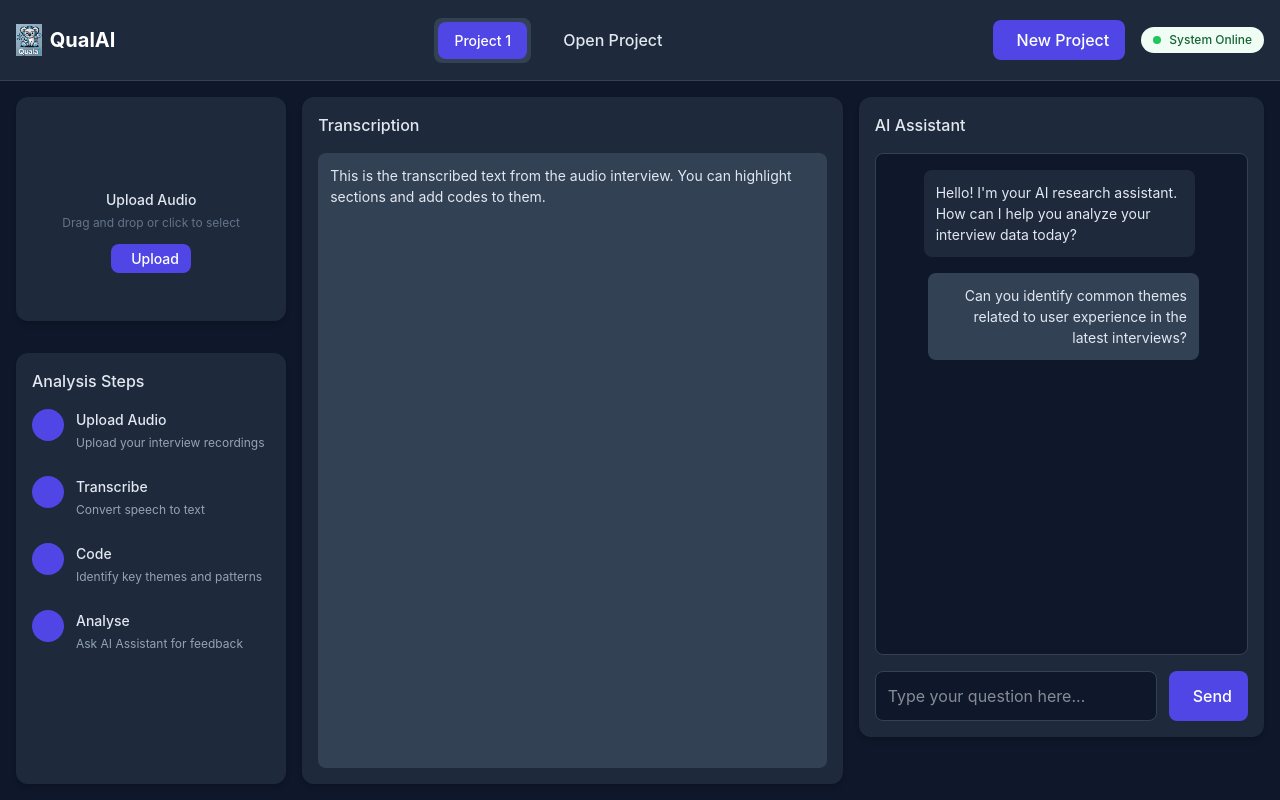
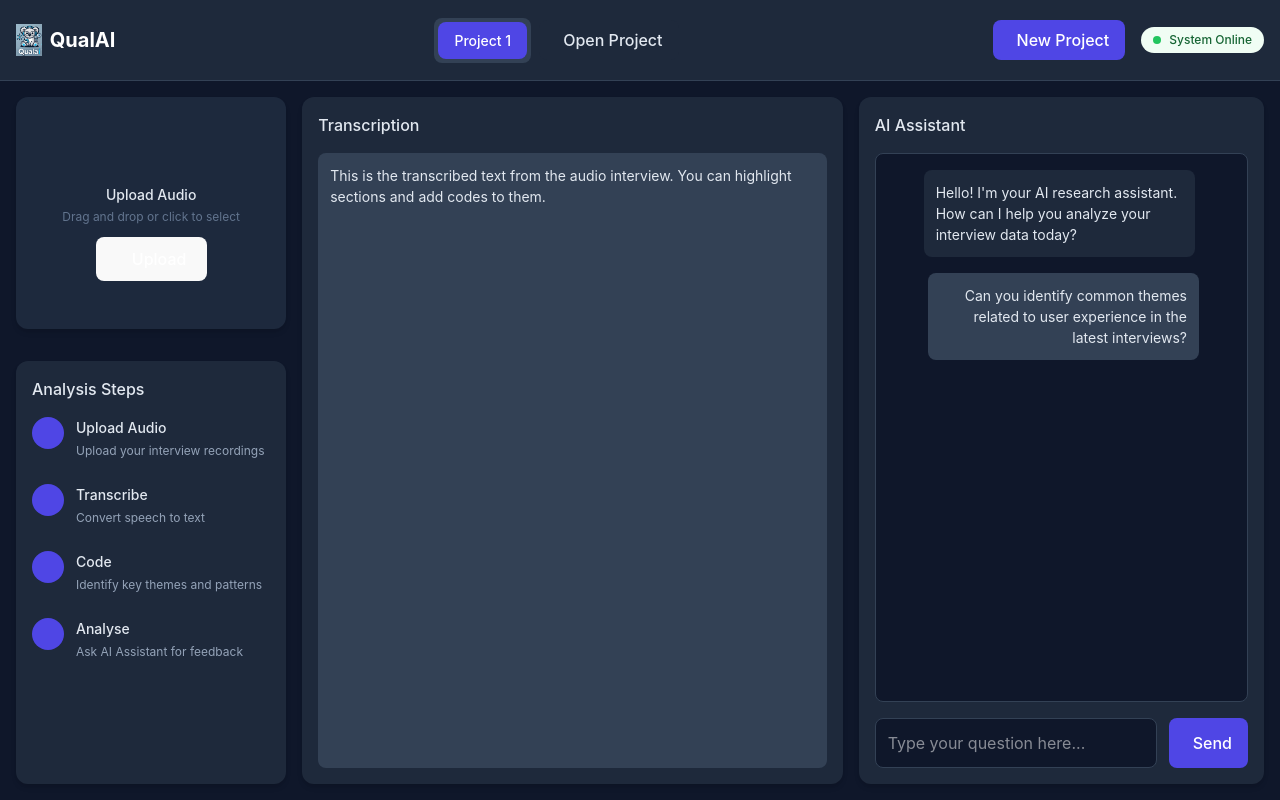
Before and after one commit to Monash-FIT3170/2025W2-QualAI, a React (Vite) app in the folder client/: page / in a window 1280 px wide. Built offline with nearby package versions, Linux system fonts and the light colour scheme.

Commit message:
Updated to use tailwind

```diff
--- a/client/package.json
+++ b/client/package.json
@@ -13,18 +13,20 @@
     "@tailwindcss/vite": "^4.1.5",
     "react": "^19.0.0",
     "react-dom": "^19.0.0",
-    "react-router-dom": "^7.5.3",
-    "tailwindcss": "^4.1.5"
+    "react-router-dom": "^7.5.3"
   },
   "devDependencies": {
     "@eslint/js": "^9.22.0",
     "@types/react": "^19.0.10",
     "@types/react-dom": "^19.0.4",
     "@vitejs/plugin-react": "^4.3.4",
+    "autoprefixer": "^10.4.21",
     "eslint": "^9.22.0",
     "eslint-plugin-react-hooks": "^5.2.0",
     "eslint-plugin-react-refresh": "^0.4.19",
     "globals": "^16.0.0",
+    "postcss": "^8.5.3",
+    "tailwindcss": "^4.1.6",
     "vite": "^6.3.1"
   }
 }
--- a/client/src/assets/styles/AIAssistant.css
+++ b/client/src/assets/styles/AIAssistant.css
@@ -3,7 +3,7 @@
     border-radius: 0.75rem;
     box-shadow: 0 4px 6px -1px rgba(0, 0, 0, 0.1), 0 2px 4px -1px rgba(0, 0, 0, 0.06);
     padding: 1rem;
-    height: 80vh;
+    height: 100%;
     display: flex;
     flex-direction: column;
   }
--- a/client/src/assets/styles/UploadAudioCard.css
+++ b/client/src/assets/styles/UploadAudioCard.css
@@ -1,4 +1,4 @@
-.upload-audio-card {
+/* .upload-audio-card {
     background-color: #1e293b;
     border-radius: 0.75rem;
     box-shadow: 0 4px 6px -1px rgba(0, 0, 0, 0.1), 0 2px 4px -1px rgba(0, 0, 0, 0.06);
--- a/client/src/components/UploadAudioCard.jsx
+++ b/client/src/components/UploadAudioCard.jsx
@@ -1,5 +1,5 @@
 import React from 'react';
-import '../assets/styles/UploadAudioCard.css';
+// Remove this import: import '../assets/styles/UploadAudioCard.css';
 
 const UploadAudioCard = () => {
   const handleUpload = () => {
@@ -22,14 +22,17 @@ const UploadAudioCard = () => {
   };
 
   return (
-    <div className="upload-audio-card">
-      <div className="upload-content">
-        <div className="upload-icon">
+    <div className="bg-slate-800 rounded-xl shadow-md p-4 mb-4">
+      <div className="flex flex-col items-center justify-center py-8 px-4">
+        <div className="text-2xl text-slate-400 mb-2">
           <i className="icon-cloud-upload"></i>
         </div>
-        <h3 className="upload-title">Upload Audio</h3>
-        <p className="upload-description">Drag and drop or click to select</p>
-        <button className="btn btn-primary btn-sm" onClick={handleUpload}>
+        <h3 className="text-sm font-medium text-slate-200 mb-1">Upload Audio</h3>
+        <p className="text-xs text-slate-500 mb-3">Drag and drop or click to select</p>
+        <button
+          className="bg-blue-600 text-white text-sm px-4 py-2 rounded-md hover:bg-blue-700 flex items-center gap-2"
+          onClick={handleUpload}
+        >
           <i className="icon-upload"></i> Upload
         </button>
       </div>
```
Also changed, not shown: 1 other file (tests, documents, lock files or other folders).
